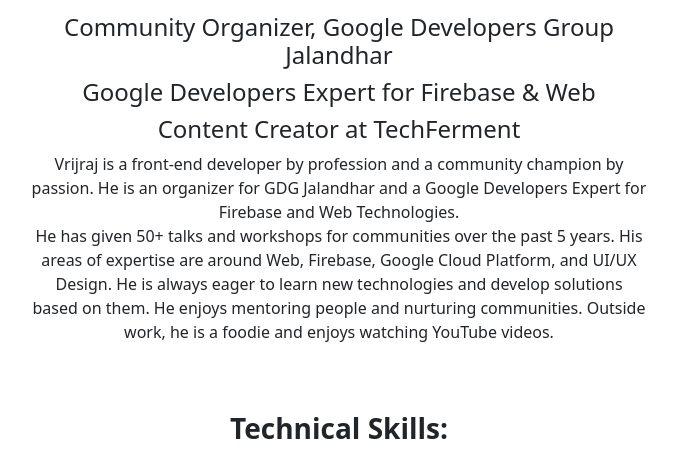
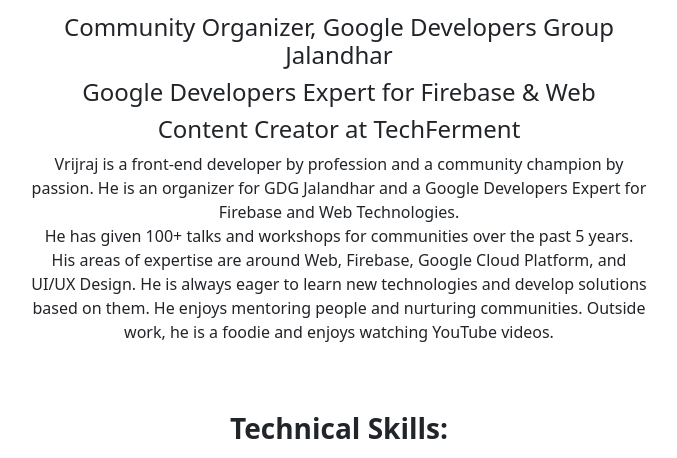
Before and after one commit to vrijraj/portfolio-firebase, a plain HTML site: page index.html in a window 1280 px wide. Shown: the part 315-773 px from the top of the page, without its empty margins (301-978 px from the left). Drawn offline with nearby package versions, Linux system fonts and the light colour scheme.

Commit message:
content updated

```diff
--- a/index.html
+++ b/index.html
@@ -38,7 +38,7 @@
             champion by passion. He is an organizer for GDG Jalandhar and a
             Google Developers Expert for Firebase and Web Technologies.
             <br />
-            He has given 50+ talks and workshops for communities over the past 5
+            He has given 100+ talks and workshops for communities over the past 5
             years. His areas of expertise are around Web, Firebase, Google Cloud
             Platform, and UI/UX Design. He is always eager to learn new
             technologies and develop solutions based on them. He enjoys
```
